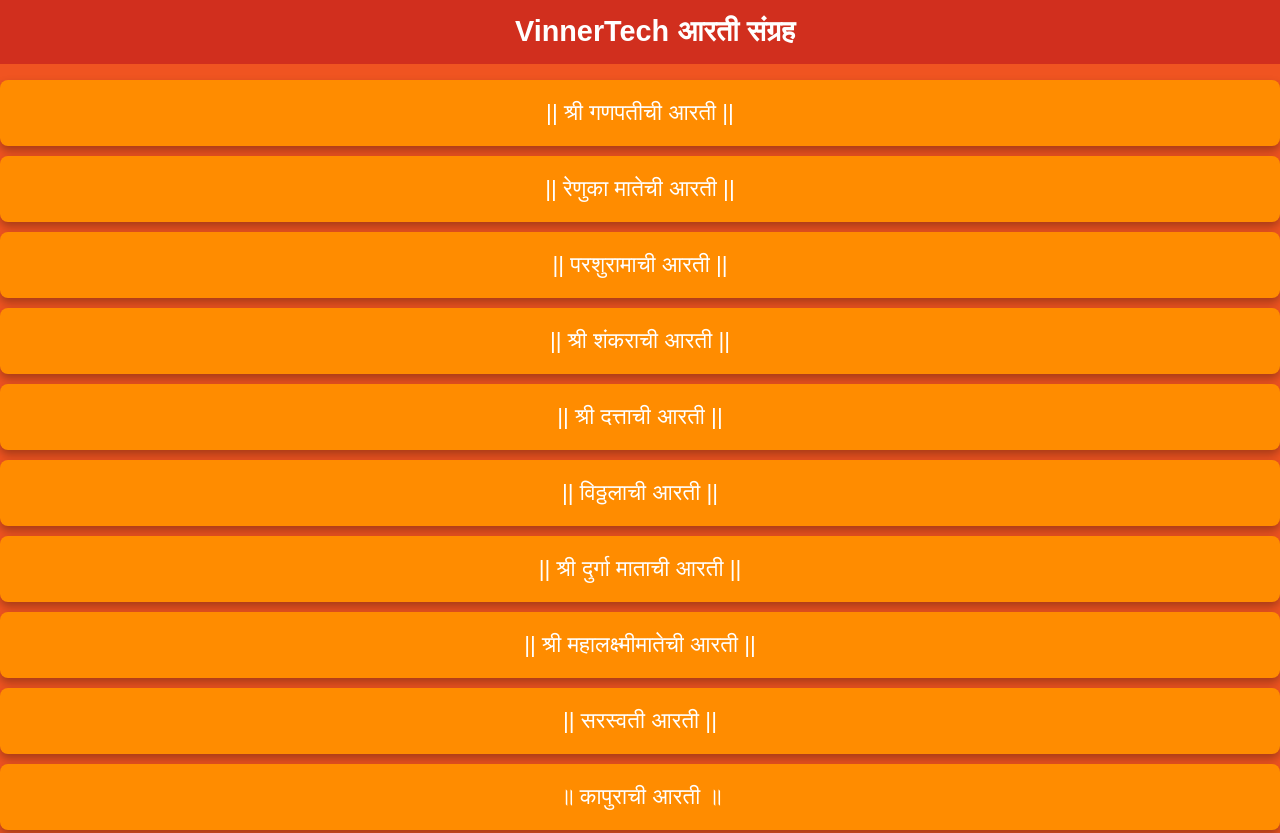
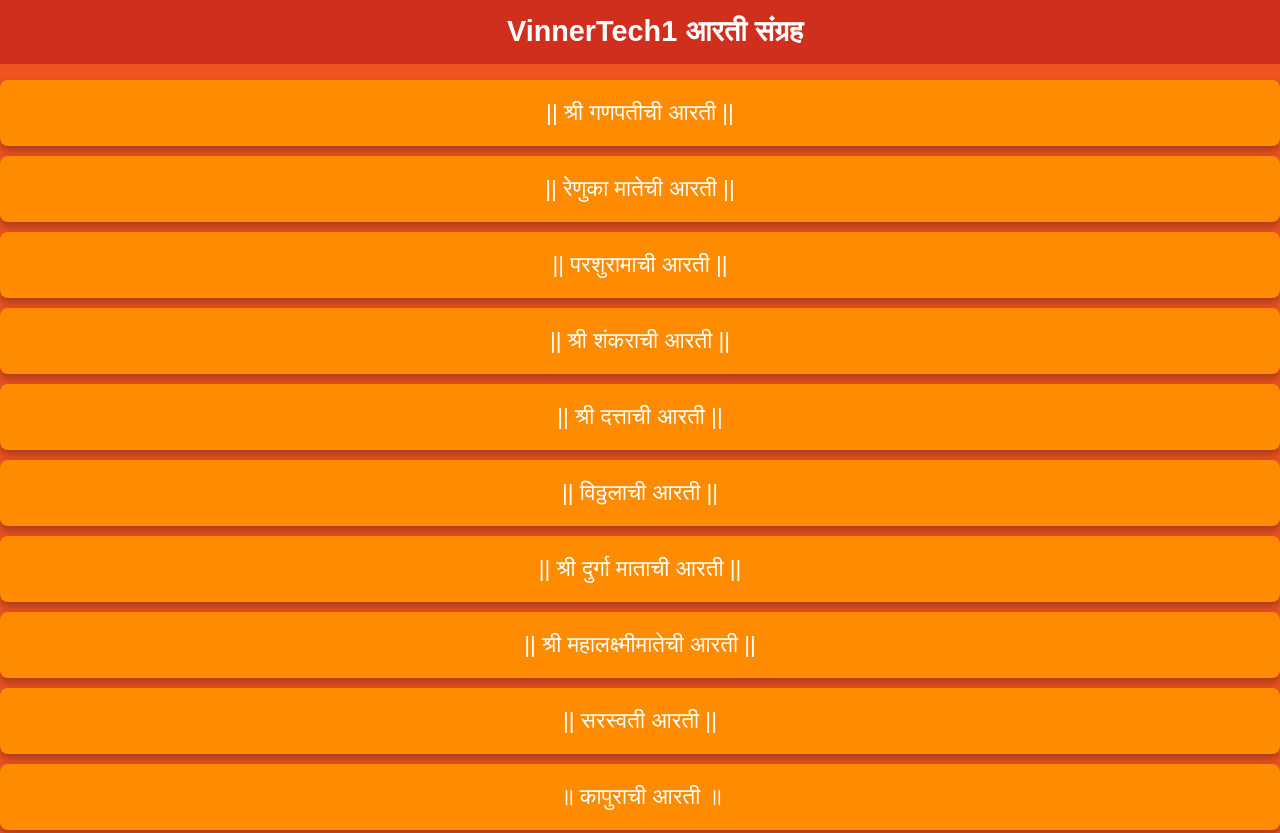
Before and after one commit to vinnertech/MyAartiSngrahApp, a plain HTML site: page index.html in a window 1280 px wide. Shown: the top 833 px of the page. Drawn offline with Linux system fonts and the light colour scheme.

Commit message:
Update index.html

```diff
--- a/index.html
+++ b/index.html
@@ -9,7 +9,7 @@
 <body>
 
     <div>
-        <header style="position:fixed; width: 100%;">VinnerTech आरती संग्रह</header>
+        <header style="position:fixed; width: 100%;">VinnerTech1 आरती संग्रह</header>
     </div>
 
     <div style="padding-top:80px; padding-bottom:80px;">
```
